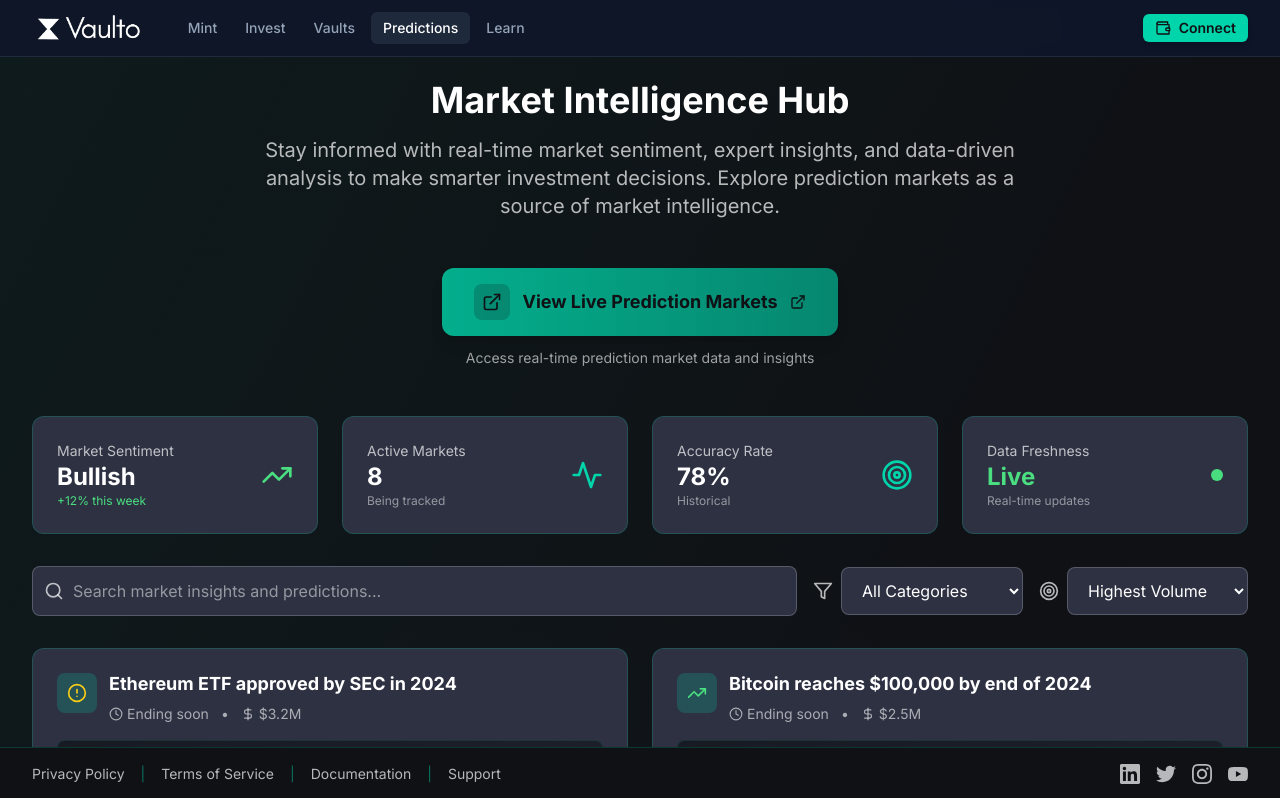
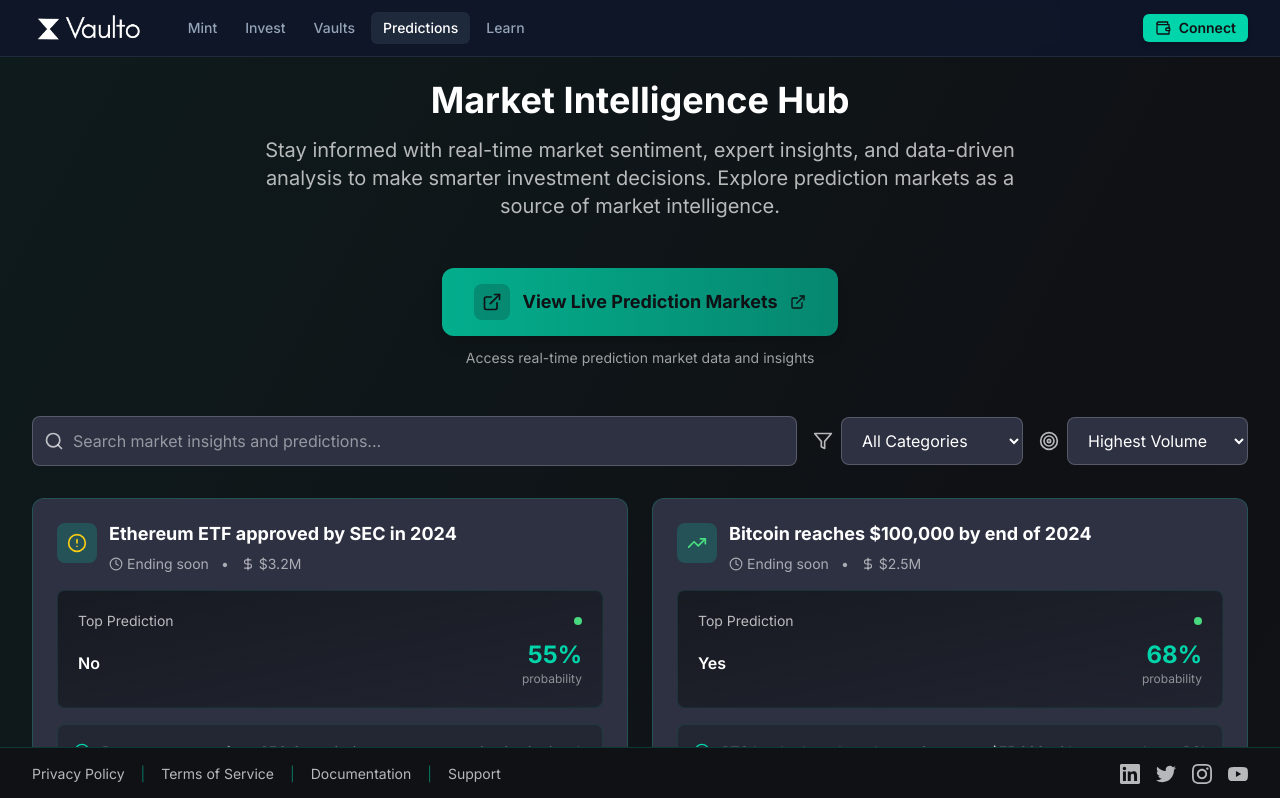
Before and after one commit to charlie-818/vaulto-platform, a Next.js app: page /predictions in a window 1280 px wide. Shown: the top 798 px of the page. Built offline with nearby package versions, Linux system fonts and the light colour scheme.

Commit message:
Remove market intelligence stats section from predictions page

```diff
--- a/app/predictions/page.tsx
+++ b/app/predictions/page.tsx
@@ -173,50 +173,6 @@ export default function PredictionsPage() {
           </p>
         </div>
 
-        {/* Market Intelligence Stats */}
-        <div className="grid grid-cols-1 md:grid-cols-4 gap-6 mb-8">
-          <div className="bg-vaulto-secondary border border-vaulto-primary/20 rounded-xl p-6">
-            <div className="flex items-center justify-between">
-              <div>
-                <p className="text-vaulto-light/70 text-sm">Market Sentiment</p>
-                <p className="text-2xl font-bold text-vaulto-light">Bullish</p>
-                <p className="text-xs text-green-400">+12% this week</p>
-              </div>
-              <TrendingUp className="w-8 h-8 text-green-400" />
-            </div>
-          </div>
-          <div className="bg-vaulto-secondary border border-vaulto-primary/20 rounded-xl p-6">
-            <div className="flex items-center justify-between">
-              <div>
-                <p className="text-vaulto-light/70 text-sm">Active Markets</p>
-                <p className="text-2xl font-bold text-vaulto-light">{predictionMarkets.length}</p>
-                <p className="text-xs text-vaulto-light/50">Being tracked</p>
-              </div>
-              <Activity className="w-8 h-8 text-vaulto-primary" />
-            </div>
-          </div>
-          <div className="bg-vaulto-secondary border border-vaulto-primary/20 rounded-xl p-6">
-            <div className="flex items-center justify-between">
-              <div>
-                <p className="text-vaulto-light/70 text-sm">Accuracy Rate</p>
-                <p className="text-2xl font-bold text-vaulto-light">78%</p>
-                <p className="text-xs text-vaulto-light/50">Historical</p>
-              </div>
-              <Target className="w-8 h-8 text-vaulto-primary" />
-            </div>
-          </div>
-          <div className="bg-vaulto-secondary border border-vaulto-primary/20 rounded-xl p-6">
-            <div className="flex items-center justify-between">
-              <div>
-                <p className="text-vaulto-light/70 text-sm">Data Freshness</p>
-                <p className="text-2xl font-bold text-green-400">Live</p>
-                <p className="text-xs text-vaulto-light/50">Real-time updates</p>
-              </div>
-              <div className="w-3 h-3 bg-green-400 rounded-full animate-pulse" />
-            </div>
-          </div>
-        </div>
-
         {/* Market Intelligence Filters */}
         <div className="flex flex-col sm:flex-row gap-4 mb-8">
           <div className="flex-1 relative">
```
